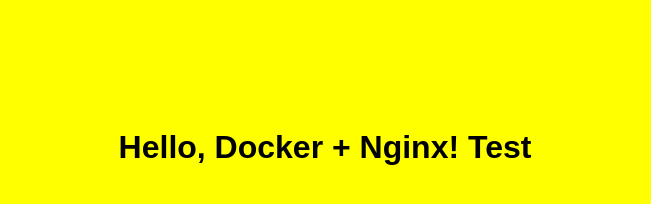
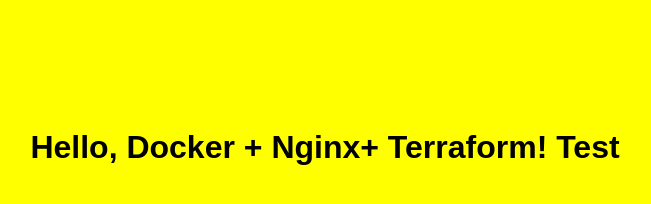
Before and after one commit to bakaletz/ci-cd-test, a plain HTML site: page public/index.html in a window 1280 px wide. Shown: the whole page, without its empty margins (315-966 px from the left). Drawn offline with Linux system fonts and the light colour scheme.

Commit message:
test terraform

```diff
--- a/public/index.html
+++ b/public/index.html
@@ -7,6 +7,6 @@
   <link rel="stylesheet" href="styles.css" />
 </head>
 <body>
-  <h1>Hello, Docker + Nginx! Test</h1>
+  <h1>Hello, Docker + Nginx+ Terraform! Test</h1>
 </body>
 </html>
```
